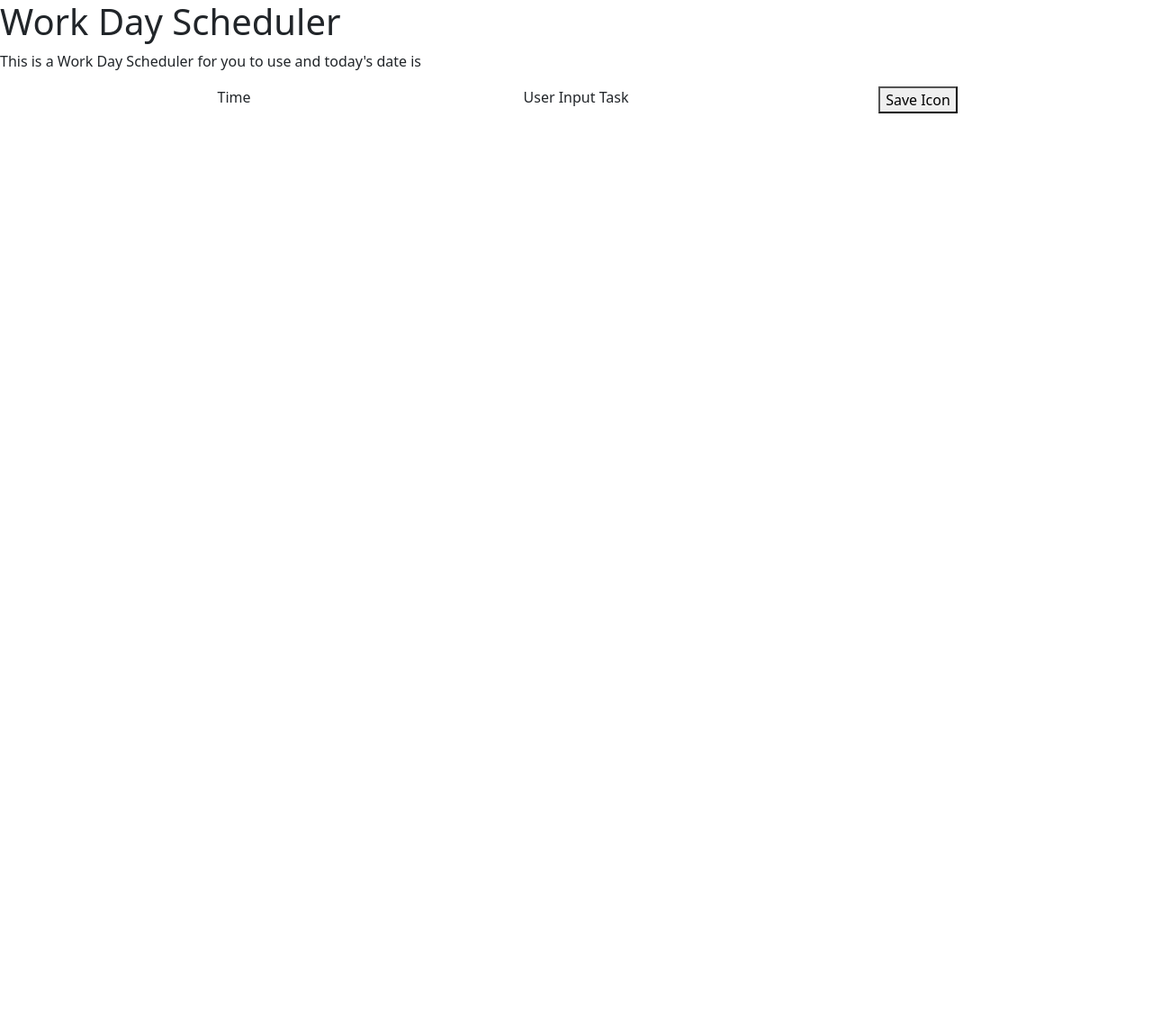
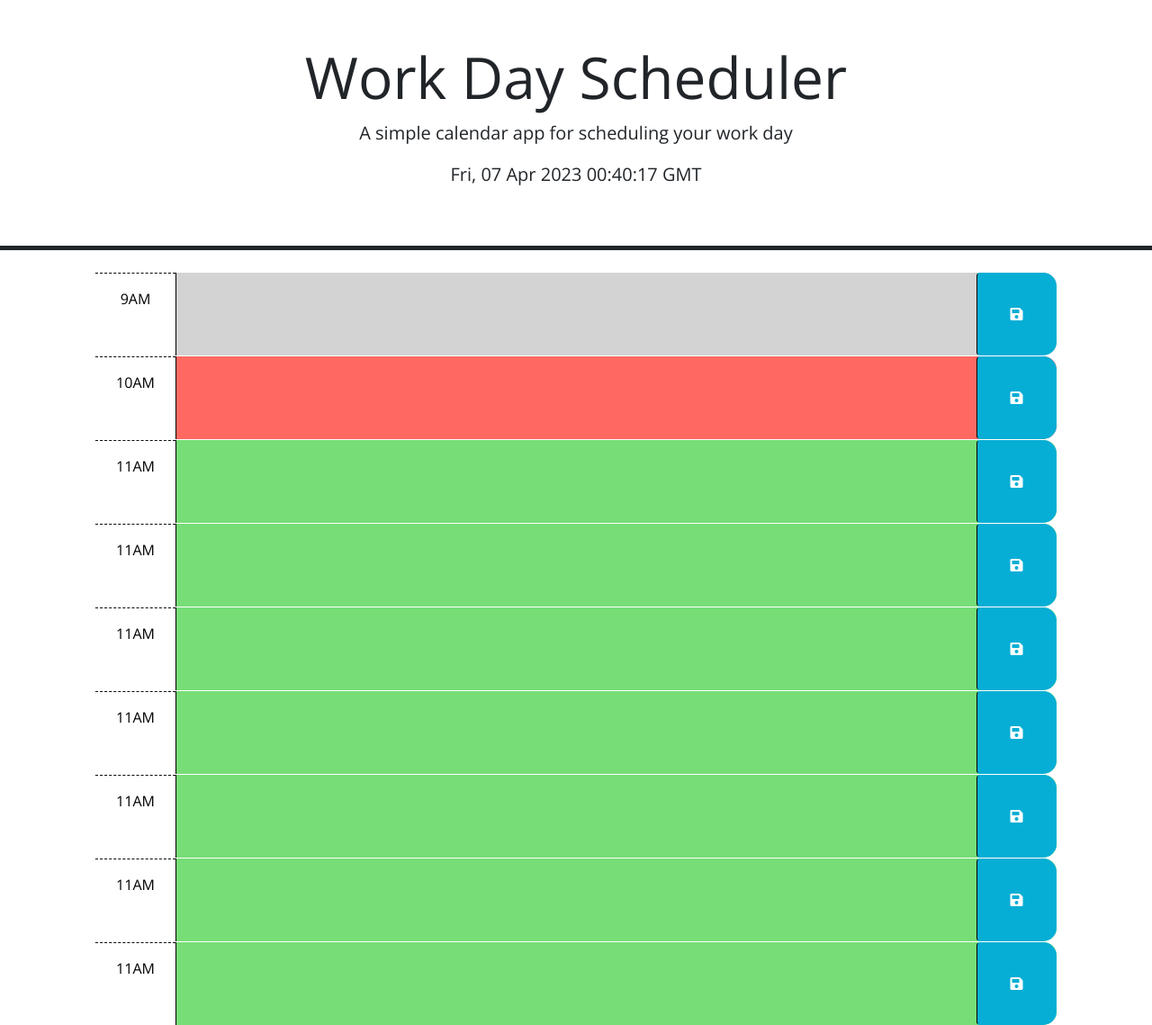
Before and after one commit to alexandertbh/Work-Day-Scheduler, a plain HTML site: page index.html in a window 1280 px wide. Shown: the whole page at 90% size. Before the commit the page ends 800 px from the top, so only its background shows below. Drawn offline with nearby package versions, Linux system fonts and the light colour scheme.

Commit message:
added features

```diff
--- a/index.html
+++ b/index.html
@@ -1,44 +1,125 @@
-<!DOCTYPE html>
-
 <!DOCTYPE html>
 <html lang="en">
   <head>
-    <meta charset="utf-8" />
-    <meta name="viewport" content="width=device-width, initial-scale=1" />
-    <title>Bootstrap demo</title>
+    <meta charset="UTF-8" />
+    <meta name="viewport" content="width=device-width, initial-scale=1.0" />
+    <meta http-equiv="X-UA-Compatible" content="ie=edge" />
     <link
-      href="https://cdn.jsdelivr.net/npm/bootstrap@5.3.0-alpha3/dist/css/bootstrap.min.css"
       rel="stylesheet"
-      integrity="sha384-KK94CHFLLe+nY2dmCWGMq91rCGa5gtU4mk92HdvYe+M/SXH301p5ILy+dN9+nJOZ"
+      href="https://cdn.jsdelivr.net/npm/bootstrap@5.1.3/dist/css/bootstrap.min.css"
+    />
+    <link
+      rel="stylesheet"
+      href="https://use.fontawesome.com/releases/v5.8.1/css/all.css"
+      integrity="sha384-50oBUHEmvpQ+1lW4y57PTFmhCaXp0ML5d60M1M7uH2+nqUivzIebhndOJK28anvf"
       crossorigin="anonymous"
     />
+    <link
+      href="https://fonts.googleapis.com/css?family=Open+Sans&display=swap"
+      rel="stylesheet"
+    />
     <link rel="stylesheet" href="style.css" />
+    <title>Work Day Scheduler</title>
   </head>
+
   <body>
-    <header>
-      <h1>Work Day Scheduler</h1>
-      <p>
-        This is a Work Day Scheduler for you to use and today's date is
-        <span id="header-today"></span>
-      </p>
+    <header class="p-5 mb-4 border-5 border-bottom border-dark text-center">
+      <h1 class="display-3">Work Day Scheduler</h1>
+      <p class="lead">A simple calendar app for scheduling your work day</p>
+      <p id="currentDay" class="lead"></p>
     </header>
-    <section>
-      <div class="container text-center">
-        <div class="row align-items-start">
-          <div class="col" id="time">Time</div>
-          <div class="col" id="user-task">User Input Task</div>
-          <div class="col">
-            <button id="save">Save Icon</button>
-          </div>
-        </div>
+    <div class="container-lg px-5">
+      <!-- Use class for "past", "present", and "future" to apply styles to the
+        time-block divs accordingly. The javascript will need to do this by
+        adding/removing these classes on each div by comparing the hour in the
+        id to the current hour. The html provided below is meant to be an example
+        demonstrating how the css provided can be leveraged to create the
+        desired layout and colors. The html below should be removed or updated
+        in the finished product. Remember to delete this comment once the
+        code is implemented.
+        -->
+
+      <!-- Example of a past time block. The "past" class adds a gray background color. -->
+      <div id="hour-9" class="row time-block past">
+        <div class="col-2 col-md-1 hour text-center py-3">9AM</div>
+        <textarea class="col-8 col-md-10 description" rows="3"> </textarea>
+        <button class="btn saveBtn col-2 col-md-1" aria-label="save">
+          <i class="fas fa-save" aria-hidden="true"></i>
+        </button>
       </div>
-    </section>
 
+      <!-- Example of a a present time block. The "present" class adds a red background color. -->
+      <div id="hour-10" class="row time-block present">
+        <div class="col-2 col-md-1 hour text-center py-3">10AM</div>
+        <textarea class="col-8 col-md-10 description" rows="3"> </textarea>
+        <button class="btn saveBtn col-2 col-md-1" aria-label="save">
+          <i class="fas fa-save" aria-hidden="true"></i>
+        </button>
+      </div>
+
+      <!-- Example of a future time block. The "future" class adds a green background color. -->
+      <div id="hour-11" class="row time-block future">
+        <div class="col-2 col-md-1 hour text-center py-3">11AM</div>
+        <textarea class="col-8 col-md-10 description" rows="3"> </textarea>
+        <button class="btn saveBtn col-2 col-md-1" aria-label="save">
+          <i class="fas fa-save" aria-hidden="true"></i>
+        </button>
+      </div>
+
+      <div id="hour-11" class="row time-block future">
+        <div class="col-2 col-md-1 hour text-center py-3">11AM</div>
+        <textarea class="col-8 col-md-10 description" rows="3"> </textarea>
+        <button class="btn saveBtn col-2 col-md-1" aria-label="save">
+          <i class="fas fa-save" aria-hidden="true"></i>
+        </button>
+      </div>
+
+      <div id="hour-11" class="row time-block future">
+        <div class="col-2 col-md-1 hour text-center py-3">11AM</div>
+        <textarea class="col-8 col-md-10 description" rows="3"> </textarea>
+        <button class="btn saveBtn col-2 col-md-1" aria-label="save">
+          <i class="fas fa-save" aria-hidden="true"></i>
+        </button>
+      </div>
+
+      <div id="hour-11" class="row time-block future">
+        <div class="col-2 col-md-1 hour text-center py-3">11AM</div>
+        <textarea class="col-8 col-md-10 description" rows="3"> </textarea>
+        <button class="btn saveBtn col-2 col-md-1" aria-label="save">
+          <i class="fas fa-save" aria-hidden="true"></i>
+        </button>
+      </div>
+
+      <div id="hour-11" class="row time-block future">
+        <div class="col-2 col-md-1 hour text-center py-3">11AM</div>
+        <textarea class="col-8 col-md-10 description" rows="3"> </textarea>
+        <button class="btn saveBtn col-2 col-md-1" aria-label="save">
+          <i class="fas fa-save" aria-hidden="true"></i>
+        </button>
+      </div>
+
+      <div id="hour-11" class="row time-block future">
+        <div class="col-2 col-md-1 hour text-center py-3">11AM</div>
+        <textarea class="col-8 col-md-10 description" rows="3"> </textarea>
+        <button class="btn saveBtn col-2 col-md-1" aria-label="save">
+          <i class="fas fa-save" aria-hidden="true"></i>
+        </button>
+      </div>
+      <div id="hour-11" class="row time-block future">
+        <div class="col-2 col-md-1 hour text-center py-3">11AM</div>
+        <textarea class="col-8 col-md-10 description" rows="3"> </textarea>
+        <button class="btn saveBtn col-2 col-md-1" aria-label="save">
+          <i class="fas fa-save" aria-hidden="true"></i>
+        </button>
+      </div>
+
+    <script src="https://code.jquery.com/jquery-3.4.1.min.js"></script>
     <script
-      src="https://cdn.jsdelivr.net/npm/bootstrap@5.3.0-alpha3/dist/js/bootstrap.bundle.min.js"
-      integrity="sha384-ENjdO4Dr2bkBIFxQpeoTz1HIcje39Wm4jDKdf19U8gI4ddQ3GYNS7NTKfAdVQSZe"
+      src="https://cdn.jsdelivr.net/npm/dayjs@1.11.3/dayjs.min.js"
+      integrity="sha256-iu/zLUB+QgISXBLCW/mcDi/rnf4m4uEDO0wauy76x7U="
       crossorigin="anonymous"
     ></script>
+
     <script src="script.js"></script>
   </body>
 </html>
--- a/script.js
+++ b/script.js
@@ -1,4 +1,34 @@
 //select "header-today" span, "schedule" "save"
+var header = document.getElementById("currentDay");
+var time = document.getElementById("time");
+var userTask = document.getElementById("user-task");
+var saveBtn = document.querySelectorAll(".saveBtn");
+var hourEl = document.getElementById("hourSection");
+var description = document.querySelectorAll(".description");
+
+//var to index off of
+var data = 3;
+
+//vars for current and updated time in hours
+var currentHour = dayjs().format("HH");
+// hourPlus = dayjs().add(dayjs.duration({ hour: 1 }));
+// console.log(currentHour + hourPlus);
+
+// var a = dayjs.duration(1, "d");
+// var b = dayjs.duration(2, "d");
+
+// a.add(b).days(); // 3
+// a.add({ days: 2 }).days();
+// a.add(2, "days");
+// console.log(a);
+
+// day.js for today header
+var today = dayjs();
+today.format("MMM D, YYYY");
+console.log(today);
+header.textContent = today;
+
+//day.js hour plus and minus test
 
 //Function GetAPI
 
@@ -6,6 +36,25 @@
 //declare time, day, and input variables in an object
 // save them based on their index point
 
+function saveInput(event) {
+  for (var i = 0; i < saveBtn.length; i++) {
+    // console.log([description[i].value]);
+    var savedItems = [{ [i]: description[i].value }];
+    console.log(savedItems);
+    localStorage.setItem("Schedule Items", JSON.stringify(savedItems));
+  }
+}
+
+function render() {
+  for (var i = 0; i < description.length; i++) {
+    var lastItems = localStorage.getItem(
+      "Schedule Items",
+      JSON.parse([description[i].value])
+    );
+  }
+}
+
+// render();
 //function add times to each section
 // for loop that iterates the time in each section + 1 hour using day.js
 
@@ -13,28 +62,35 @@
 //parse local storage
 //text.content onto the correct inputs based on index position
 
+//API Syntax + forloop
+// var userContainer = document.getElementById("users");
+// var fetchButton = document.getElementById("fetch-button");
+
+// function getApi() {
+//   var requestUrl = "https://api.github.com/users?per_page=5";
+
+//   fetch(requestUrl)
+//     .then(function (response) {
+//       return response.json();
+//     })
+//     .then(function (data) {
+//       for (var i = 0; i < data.length; i++) {
+//         var userName = document.createElement("h3");
+//         var gitLink = document.createElement("a");
+//         gitLink.href = data[i].html_url;
+//         userName.textContent = data[i].login;
+//         gitLink.textContent = data[i].html_url;
+//         userContainer.append(userName);
+//         userContainer.append(gitLink);
+//       }
+//     });
+// }
+// fetchButton.addEventListener("click", getApi);
+
 //add event listener for clicking save icon for local storage
 
-//API Syntax + forloop
-function getApi() {
-  // Insert the API url to get a list of your repos
-  var requestUrl = "https://api.github.com/users/alexandertbh/repos";
+for (let i = 0; i < saveBtn.length; i++) {
+  saveBtn[i].addEventListener("click", saveInput);
+}
 
-  fetch(requestUrl)
-    .then(function (response) {
-      return response.json();
-    })
-    .then(function (data) {
-      //looping over the fetch response and inserting the URL of your repos into a list
-      for (var i = 0; i < data.length; i++) {
-        //Create a list element
-        var listItem = document.createElement("li");
-
-        //Set the text of the list element to the JSON response's .html_url property
-        listItem.textContent = data[i].html_url;
-
-        //Append the li element to the id associated with the ul element.
-        repoList.appendChild(listItem);
-      }
-    });
-}
+// create individual divs and do current time plus one and minus one
--- a/style.css
+++ b/style.css
@@ -0,0 +1,59 @@
+body {
+    font-family: 'Open Sans', sans-serif;
+    font-size: 16px;
+  }
+
+  textarea {
+    background: transparent;
+    border: none;
+    resize: none;
+    color: #000000;
+    border-left: 1px solid black;
+    padding: 10px;
+  }
+
+  .description {
+    white-space: pre-wrap;
+  }
+
+  .time-block {
+    border-radius: 15px;
+  }
+
+  .row {
+    border-top: 1px solid white;
+  }
+
+  .hour {
+    background-color: #ffffff;
+    color: #000000;
+    border-top: 1px dashed #000000;
+  }
+
+  .past {
+    background-color: #d3d3d3;
+    color: white;
+  }
+
+  .present {
+    background-color: #ff6961;
+    color: white;
+  }
+
+  .future {
+    background-color: #77dd77;
+    color: white;
+  }
+
+  .saveBtn {
+    border-left: 1px solid black;
+    border-top-right-radius: 15px;
+    border-bottom-right-radius: 15px;
+    background-color: #06aed5;
+    color: white;
+  }
+
+  .saveBtn i:hover {
+    font-size: 20px;
+    transition: all 0.3s ease-in-out;
+  }
```
